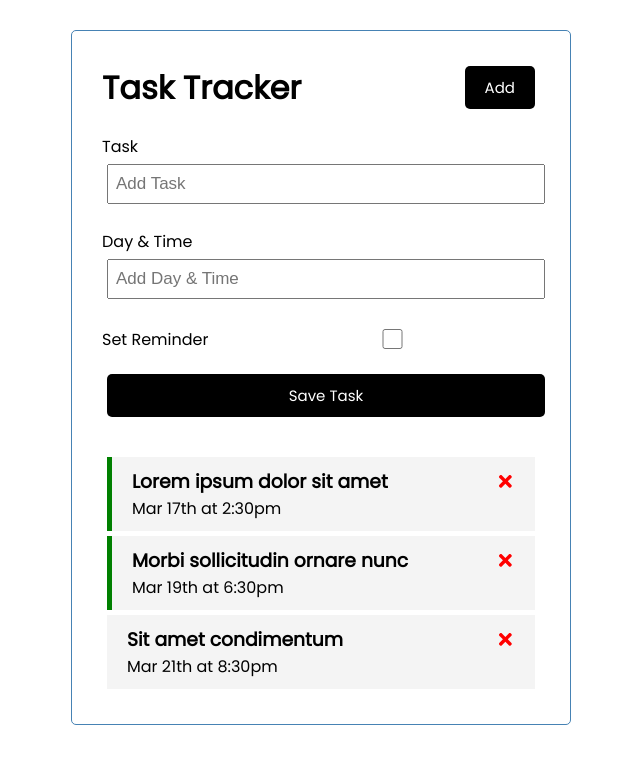
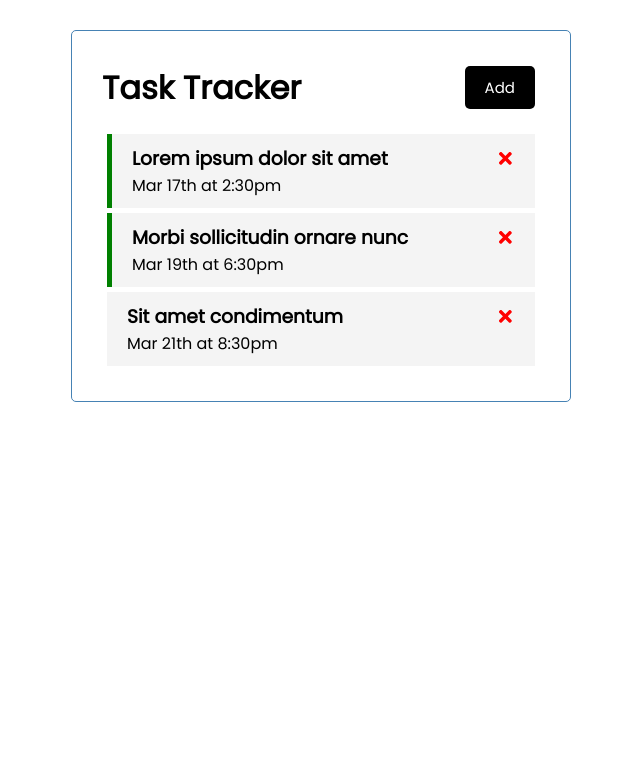
Before and after one commit to MamoshiSE/react-task-tracker, a React (Create React App) app: page / in a window 1280 px wide. Shown: the top 764 px of the page, without its empty margins (319-959 px from the left). Built offline with nearby package versions, Linux system fonts and the light colour scheme.

Commit message:
toggle add form on/off

```diff
--- a/src/App.js
+++ b/src/App.js
@@ -4,6 +4,7 @@ import Tasks from './components/Tasks'
 import AddTask from './components/AddTask'
 
 function App() {
+  const [showAddTask, setShowAddTask] = useState (false)
   const [tasks, setTasks] = useState([
     {
         id: 1,
@@ -42,8 +43,8 @@ const toggleReminder = (id) => {
  }
   return (
     <div className='container'>
-      <Header />
-      <AddTask onAdd={addTask} />
+      <Header onAdd={() => setShowAddTask(!showAddTask)} />
+      {showAddTask &&<AddTask onAdd={addTask} />}
       {tasks.length > 0 ? <Tasks tasks={tasks} onDelete={deleteTask} onToggle={toggleReminder} /> : 'No tasks to show'}
     </div>
   );
--- a/src/components/Header.js
+++ b/src/components/Header.js
@@ -2,14 +2,11 @@ import PropTypes from 'prop-types'
 import Button from './Button'
 
 
-const Header = ({ title }) => {
-const onClick = () => {
-    console.log("Click");
-}
+const Header = ({ title, onAdd }) => {
     return (
         <header className='header'>
             <h1>{title}</h1>
-            <Button color='black' text='Add' onClick={onClick} />
+            <Button color='black' text='Add' onClick={onAdd} />
         </header>
     )
 }
```
